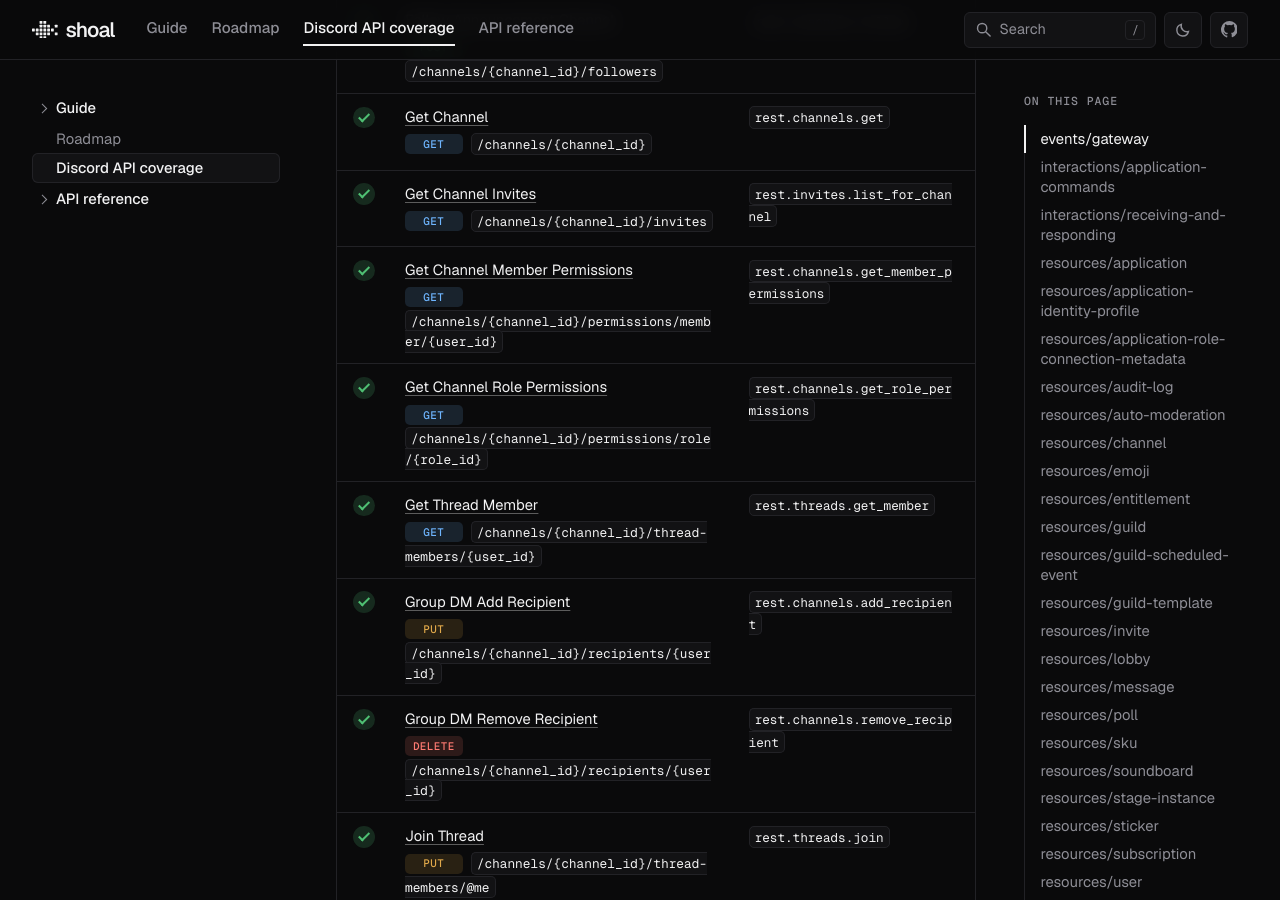
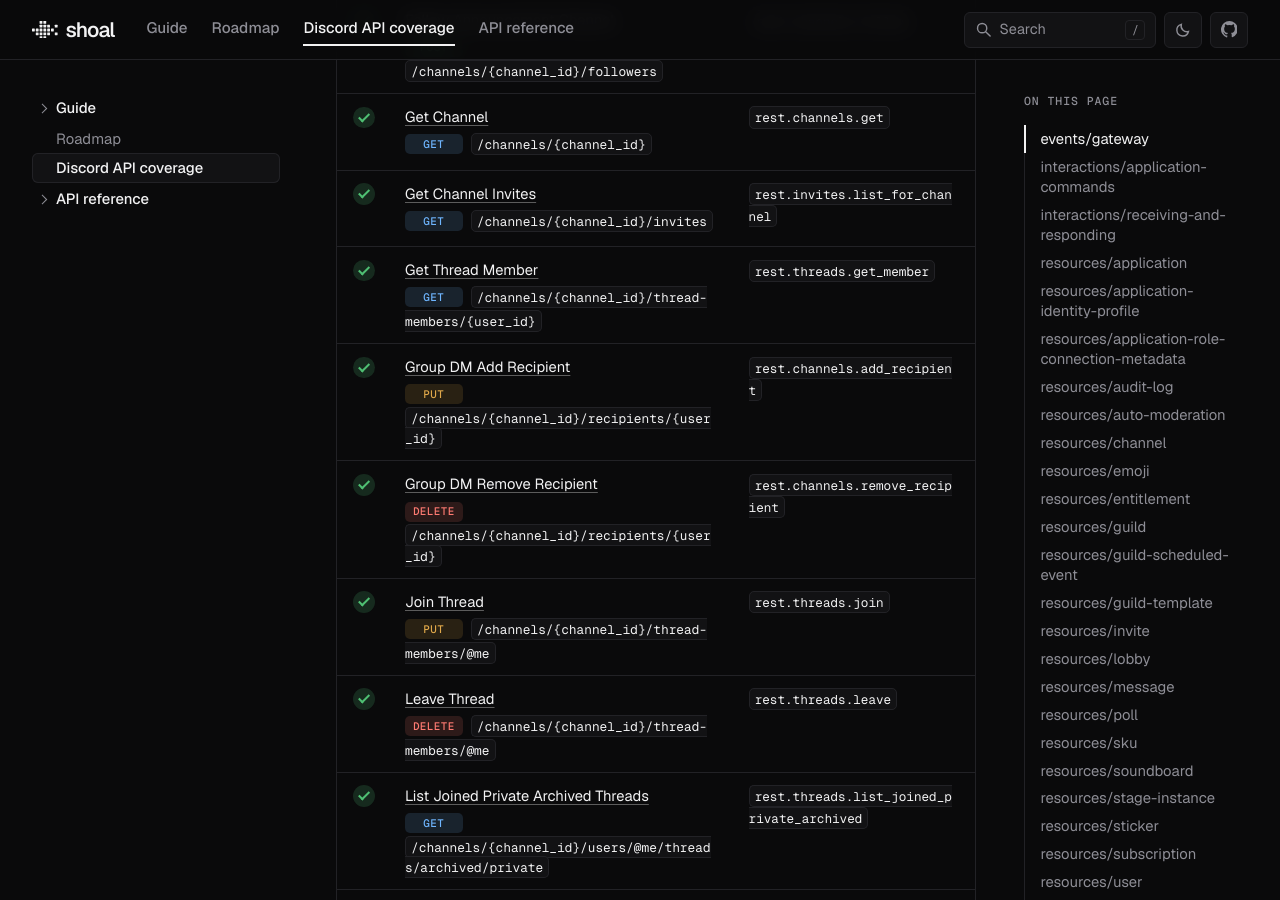
Before and after one commit to relateful/shoal, an MkDocs documentation site: the page built from docs/coverage.md, in a window 1280 px wide and 900 px high, scrolled down 7217 px. Built offline with MkDocs 1.6.1, drawn with Linux system fonts in a browser that asks for light colours; some web fonts are replaced; some of the changed text lies outside the part shown.

Commit message:
Check Shoal against https://redirect.github.com/discord/discord-api-docs/pull/8562 at 0390bf1ebc06

```diff
--- a/docs/coverage.md
+++ b/docs/coverage.md
@@ -99,8 +99,6 @@
 | yes | [Follow Announcement Channel](https://docs.discord.com/developers/resources/channel#follow-announcement-channel) | `rest.channels.follow` | `POST /channels/{channel_id}/followers` |
 | yes | [Get Channel](https://docs.discord.com/developers/resources/channel#get-channel) | `rest.channels.get` | `GET /channels/{channel_id}` |
 | yes | [Get Channel Invites](https://docs.discord.com/developers/resources/channel#get-channel-invites) | `rest.invites.list_for_channel` | `GET /channels/{channel_id}/invites` |
-| yes | [Get Channel Member Permissions](https://docs.discord.com/developers/resources/channel#get-channel-member-permissions) | `rest.channels.get_member_permissions` | `GET /channels/{channel_id}/permissions/member/{user_id}` |
-| yes | [Get Channel Role Permissions](https://docs.discord.com/developers/resources/channel#get-channel-role-permissions) | `rest.channels.get_role_permissions` | `GET /channels/{channel_id}/permissions/role/{role_id}` |
 | yes | [Get Thread Member](https://docs.discord.com/developers/resources/channel#get-thread-member) | `rest.threads.get_member` | `GET /channels/{channel_id}/thread-members/{user_id}` |
 | yes | [Group DM Add Recipient](https://docs.discord.com/developers/resources/channel#group-dm-add-recipient) | `rest.channels.add_recipient` | `PUT /channels/{channel_id}/recipients/{user_id}` |
 | yes | [Group DM Remove Recipient](https://docs.discord.com/developers/resources/channel#group-dm-remove-recipient) | `rest.channels.remove_recipient` | `DELETE /channels/{channel_id}/recipients/{user_id}` |
@@ -163,13 +161,11 @@
 | yes | [Get Guild Integrations](https://docs.discord.com/developers/resources/guild#get-guild-integrations) | `rest.guilds.list_integrations` | `GET /guilds/{guild_id}/integrations` |
 | yes | [Get Guild Invites](https://docs.discord.com/developers/resources/guild#get-guild-invites) | `rest.invites.list` | `GET /guilds/{guild_id}/invites` |
 | yes | [Get Guild Member](https://docs.discord.com/developers/resources/guild#get-guild-member) | `rest.members.get` | `GET /guilds/{guild_id}/members/{user_id}` |
-| yes | [Get Guild Member Permissions](https://docs.discord.com/developers/resources/guild#get-guild-member-permissions) | `rest.guilds.get_member_permissions` | `GET /guilds/{guild_id}/permissions/member/{user_id}` |
 | yes | [Get Guild Onboarding](https://docs.discord.com/developers/resources/guild#get-guild-onboarding) | `rest.guilds.get_onboarding` | `GET /guilds/{guild_id}/onboarding` |
 | yes | [Get Guild Preview](https://docs.discord.com/developers/resources/guild#get-guild-preview) | `rest.guilds.get_preview` | `GET /guilds/{guild_id}/preview` |
 | yes | [Get Guild Prune Count](https://docs.discord.com/developers/resources/guild#get-guild-prune-count) | `rest.guilds.get_prune_count` | `GET /guilds/{guild_id}/prune` |
 | yes | [Get Guild Role](https://docs.discord.com/developers/resources/guild#get-guild-role) | `rest.roles.get` | `GET /guilds/{guild_id}/roles/{role_id}` |
 | yes | [Get Guild Role Member Counts](https://docs.discord.com/developers/resources/guild#get-guild-role-member-counts) | `rest.roles.get_member_counts` | `GET /guilds/{guild_id}/roles/member-counts` |
-| yes | [Get Guild Role Permissions](https://docs.discord.com/developers/resources/guild#get-guild-role-permissions) | `rest.guilds.get_role_permissions` | `GET /guilds/{guild_id}/permissions/role/{role_id}` |
 | yes | [Get Guild Roles](https://docs.discord.com/developers/resources/guild#get-guild-roles) | `rest.roles.list` | `GET /guilds/{guild_id}/roles` |
 | yes | [Get Guild Vanity URL](https://docs.discord.com/developers/resources/guild#get-guild-vanity-url) | `rest.guilds.get_vanity_url` | `GET /guilds/{guild_id}/vanity-url` |
 | yes | [Get Guild Voice Regions](https://docs.discord.com/developers/resources/guild#get-guild-voice-regions) | `rest.guilds.list_voice_regions` | `GET /guilds/{guild_id}/regions` |
```
Also changed, not shown: other parts of docs/coverage.md (+1 -1 lines), 1 other file.
